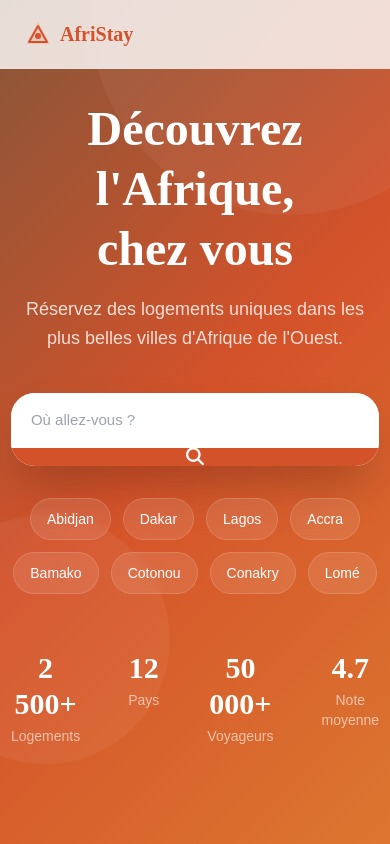
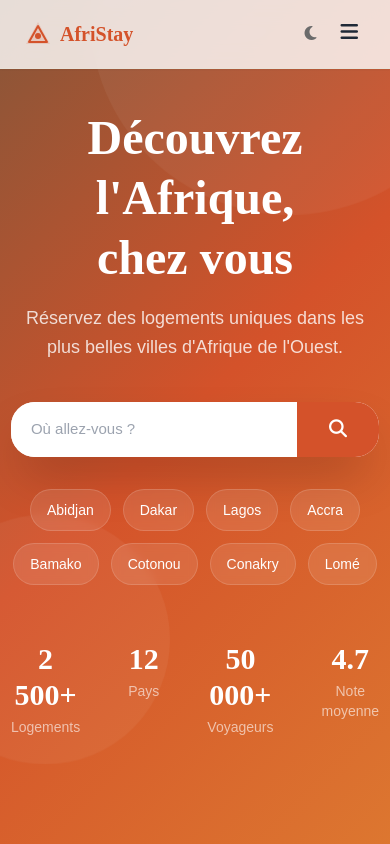
Before and after one commit to MOHAMEDdjoncoundaSissoko/AfriStay, a Next.js app in the folder apps/web/: page / in a window 390 px wide. Shown: the top 844 px of the page. Built offline with nearby package versions, Linux system fonts and the light colour scheme; no server answers.

Commit message:
feat: polish MVP (dark mode, mobile menu, SEO, PWA, support system)

```diff
--- a/apps/web/app/layout.tsx
+++ b/apps/web/app/layout.tsx
@@ -16,6 +16,10 @@ export default function RootLayout({
   return (
     <html lang="fr" suppressHydrationWarning>
       <head>
+        <link rel="apple-touch-icon" href="/icons/icon-192x192.png" />
+        <meta name="apple-mobile-web-app-capable" content="yes" />
+        <meta name="apple-mobile-web-app-status-bar-style" content="black-translucent" />
+
         <link
           rel="stylesheet"
           href="https://cdnjs.cloudflare.com/ajax/libs/font-awesome/6.5.1/css/all.min.css"
@@ -24,6 +28,8 @@ export default function RootLayout({
           rel="stylesheet"
           href="https://unpkg.com/leaflet@1.9.4/dist/leaflet.css"
         />
+        <link rel="manifest" href="/manifest.json" />
+        <meta name="theme-color" content="#D4522A" />
       </head>
       <body className="min-h-screen bg-[var(--bg)] text-[var(--text)]">
         <ThemeProvider>
--- a/apps/web/app/page.tsx
+++ b/apps/web/app/page.tsx
@@ -68,13 +68,13 @@ export default function Home() {
           <form
             action="/search"
             method="GET"
-            className="bg-white rounded-3xl shadow-2xl overflow-hidden max-w-2xl mx-auto flex flex-col md:flex-row"
+            className="bg-white rounded-3xl shadow-2xl overflow-hidden max-w-2xl mx-auto flex flex-wrap"
           >
             <input
               name="q"
               type="text"
               placeholder="Où allez-vous ?"
-              className="flex-1 px-5 py-4 text-[var(--text)] outline-none text-[15px] min-w-0"
+              className="flex-1 min-w-[200px] px-5 py-4 text-[var(--text)] outline-none text-[15px]"
             />
             <input
               name="checkIn"
--- a/apps/web/components/layout/navbar.tsx
+++ b/apps/web/components/layout/navbar.tsx
@@ -9,7 +9,8 @@ import NotificationBell from '@/components/shared/notification-bell';
 export function Navbar() {
   const { theme, setTheme } = useTheme();
   const [mounted, setMounted] = useState(false);
-  const [user, setUser] = useState<{ firstName: string; avatarUrl?: string | null; isVerified?: boolean; role?: string } | null>(null);
+  const [user, setUser] = useState<{ firstName: string; lastName?: string; avatarUrl?: string | null; isVerified?: boolean; role?: string; email?: string } | null>(null);
+  const [mobileOpen, setMobileOpen] = useState(false);
 
   useEffect(() => {
     setMounted(true);
@@ -22,8 +23,9 @@ export function Navbar() {
   const token = typeof window !== 'undefined' ? localStorage.getItem('afristay_token') : null;
 
   return (
-    <nav className="fixed top-0 left-0 right-0 z-[9999] bg-white/80 dark:bg-slate-900/80 backdrop-blur-md border-b border-[var(--border)]">
+    <nav className="fixed top-0 left-0 right-0 z-[9999] bg-white/80 dark:bg-slate-900/80 backdrop-blur-md shadow-sm border-b border-[var(--border)]">
       <div className="max-w-7xl mx-auto px-6 h-[68px] flex items-center gap-6">
+        {/* Logo */}
         <Link href="/" className="flex items-center gap-2 shrink-0">
           <svg viewBox="0 0 28 28" className="w-7 h-7" fill="none">
             <path d="M14 2L2 24h24L14 2z" fill="#D4522A" opacity="0.15" />
@@ -33,6 +35,7 @@ export function Navbar() {
           <span className="font-display font-bold text-xl text-primary">AfriStay</span>
         </Link>
 
+        {/* Recherche Desktop */}
         <div className="flex-1 max-w-md hidden md:flex items-center border border-[var(--border)] rounded-full px-4 py-2 cursor-pointer hover:shadow-md transition-shadow bg-white dark:bg-slate-800">
           <span className="text-sm text-[var(--text-sec)]">Rechercher un logement...</span>
           <Link href="/search" className="ml-auto w-8 h-8 rounded-full bg-primary text-white flex items-center justify-center text-sm">
@@ -40,25 +43,33 @@ export function Navbar() {
           </Link>
         </div>
 
-        <div className="hidden md:flex items-center gap-1 ml-auto">
+        {/* Boutons à droite */}
+        <div className="flex items-center gap-2 ml-auto">
 
-          {/* Bouton thème */}
+          {/* Theme (tout le temps) */}
           <button
             onClick={() => setTheme(theme === 'dark' ? 'light' : 'dark')}
             className="p-2 rounded-lg text-[var(--text-sec)] hover:bg-gray-100 dark:hover:bg-slate-800 transition-colors"
             aria-label="Changer de thème"
           >
             {mounted ? (
-              theme === 'dark' ? (
-                <i className="fa-solid fa-sun text-yellow-400" />
-              ) : (
-                <i className="fa-solid fa-moon" />
-              )
+              theme === 'dark' ? <i className="fa-solid fa-sun text-yellow-400" /> : <i className="fa-solid fa-moon" />
             ) : (
               <div className="w-5 h-5" />
             )}
           </button>
 
+          {/* Hamburger (SEULEMENT sur mobile) - EN DEHORS DU BLOC CACHE */}
+          <button
+            onClick={() => setMobileOpen(!mobileOpen)}
+            className="md:hidden p-2 rounded-lg text-gray-800 dark:text-white hover:bg-white/50 dark:hover:bg-slate-700 transition-colors"
+            aria-label="Menu"
+          >
+            <i className={`fa-solid ${mobileOpen ? 'fa-xmark' : 'fa-bars'} text-xl`} />
+          </button>
+
+          {/* Menu Desktop (CACHÉ sur mobile) */}
+          <div className="hidden md:flex items-center gap-1">
             <Link href="/host/become-host" className="px-4 py-2 rounded-lg text-sm font-semibold text-primary hover:bg-primary-light dark:hover:bg-orange-900/30 transition-colors">
               Devenir hôte
             </Link>
@@ -81,6 +92,7 @@ export function Navbar() {
                     Tableau de bord
                   </Link>
                 )}
+
                 <Link href="/messages" className="relative p-2 text-[var(--text-sec)] hover:text-[var(--text)] transition-colors">
                   <i className="fa-regular fa-comment-dots text-xl" />
                 </Link>
@@ -109,6 +121,56 @@ export function Navbar() {
             )}
           </div>
         </div>
+      </div>
+
+      {/* PANNEAU MOBILE (EN DEHORS DE LA BARRE PRINCIPALE) */}
+      {mobileOpen && (
+        <div className="md:hidden bg-white dark:bg-slate-900 border-t border-[var(--border)] shadow-xl p-6 space-y-3">
+
+          <Link
+            href="/search"
+            onClick={() => setMobileOpen(false)}
+            className="flex items-center gap-3 w-full px-4 py-3 border border-[var(--border)] rounded-xl text-[var(--text-sec)]"
+          >
+            <i className="fa-solid fa-magnifying-glass" />
+            <span>Rechercher un logement...</span>
+          </Link>
+
+          <hr className="border-[var(--border)]" />
+
+          {token && user ? (
+            <>
+              <Link href="/profile" onClick={() => setMobileOpen(false)} className="flex items-center gap-3 w-full">
+                <div className="w-10 h-10 rounded-full bg-primary text-white flex items-center justify-center text-sm font-bold overflow-hidden">
+                  {user.avatarUrl ? <img src={user.avatarUrl} alt="" className="w-full h-full object-cover" /> : user.firstName[0]}
+                </div>
+                <div>
+                  <p className="font-semibold text-sm">{user.firstName} {user.lastName} {user.isVerified && <VerifiedBadge size="sm" />}</p>
+                  <p className="text-xs text-[var(--text-sec)]">Voir mon profil</p>
+                </div>
+              </Link>
+
+              <hr className="border-[var(--border)]" />
+
+              <Link href="/traveler/bookings" onClick={() => setMobileOpen(false)} className="block px-2 py-2 text-sm font-medium hover:text-primary transition">Mes réservations</Link>
+              <Link href="/traveler/favorites" onClick={() => setMobileOpen(false)} className="block px-2 py-2 text-sm font-medium hover:text-primary transition">Favoris</Link>
+              <Link href="/messages" onClick={() => setMobileOpen(false)} className="block px-2 py-2 text-sm font-medium hover:text-primary transition">Messages</Link>
+
+              {user.role === 'HOST' && (
+                <Link href="/host/dashboard" onClick={() => setMobileOpen(false)} className="block px-2 py-2 text-sm font-medium hover:text-primary transition">Tableau de bord</Link>
+              )}
+
+              <hr className="border-[var(--border)]" />
+              <Link href="/host/become-host" onClick={() => setMobileOpen(false)} className="block px-2 py-2 text-sm font-semibold text-primary">Devenir hôte</Link>
+            </>
+          ) : (
+            <div className="flex flex-col gap-2 pt-2">
+              <Link href="/login" onClick={() => setMobileOpen(false)} className="w-full py-3 text-center border border-[var(--border)] rounded-xl font-semibold text-sm hover:bg-gray-50 dark:hover:bg-slate-800 transition">Connexion</Link>
+              <Link href="/register" onClick={() => setMobileOpen(false)} className="w-full py-3 text-center bg-primary text-white rounded-xl font-semibold text-sm hover:bg-primary-hover transition">Inscription</Link>
+            </div>
+          )}
+        </div>
+      )}
     </nav>
   );
 }
--- a/apps/web/next.config.ts
+++ b/apps/web/next.config.ts
@@ -9,6 +9,7 @@ const nextConfig: NextConfig = {
       },
     ],
   },
+  allowedDevOrigins: ['http://192.168.1.161:3000'], // <-- Ligne ajoutée pour le téléphone
 };
 
 export default nextConfig;
--- a/apps/web/package.json
+++ b/apps/web/package.json
@@ -3,7 +3,7 @@
   "version": "0.1.0",
   "private": true,
   "scripts": {
-    "dev": "next dev --port 3000",
+    "dev": "next dev -H 0.0.0.0 --port 3000",
     "build": "next build",
     "start": "next start",
     "lint": "next lint"
```
Also changed, not shown: apps/web/public/manifest.json (added). Lines whose indentation alone changed are shown as unchanged.
